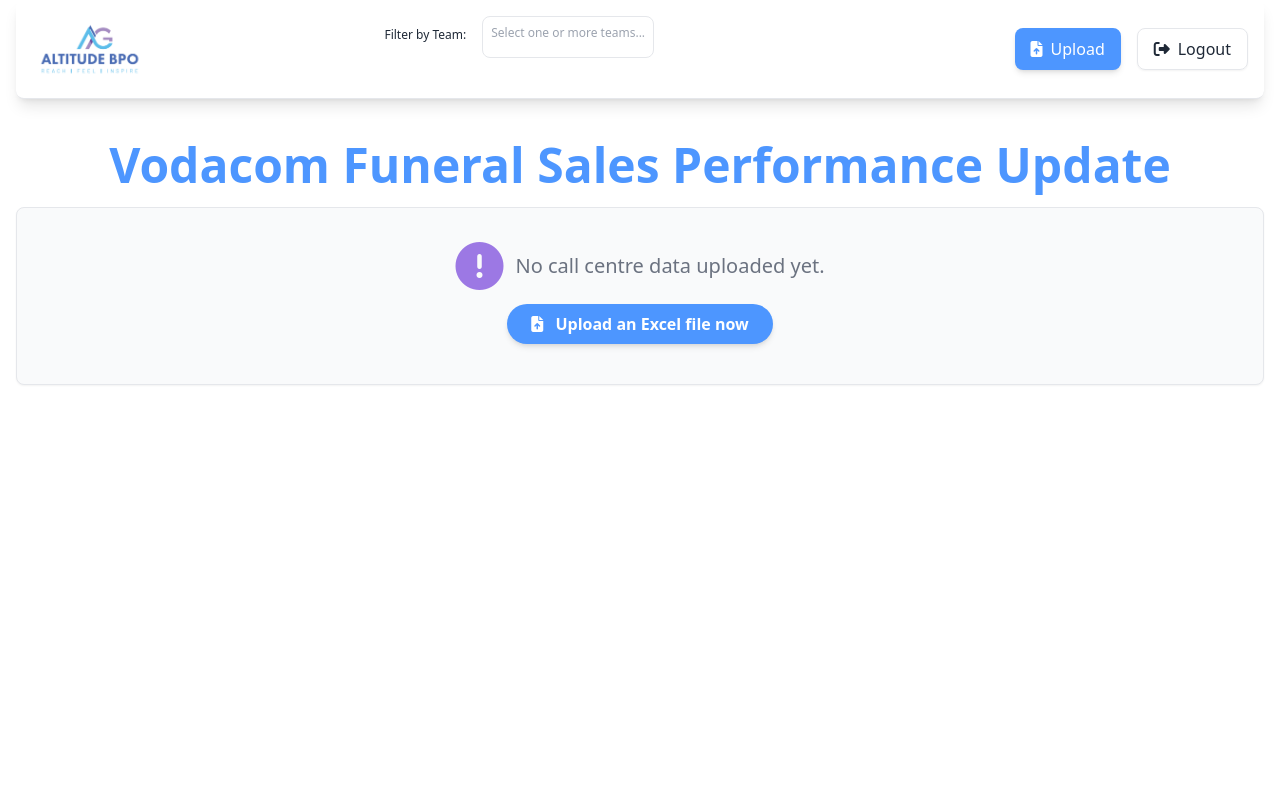
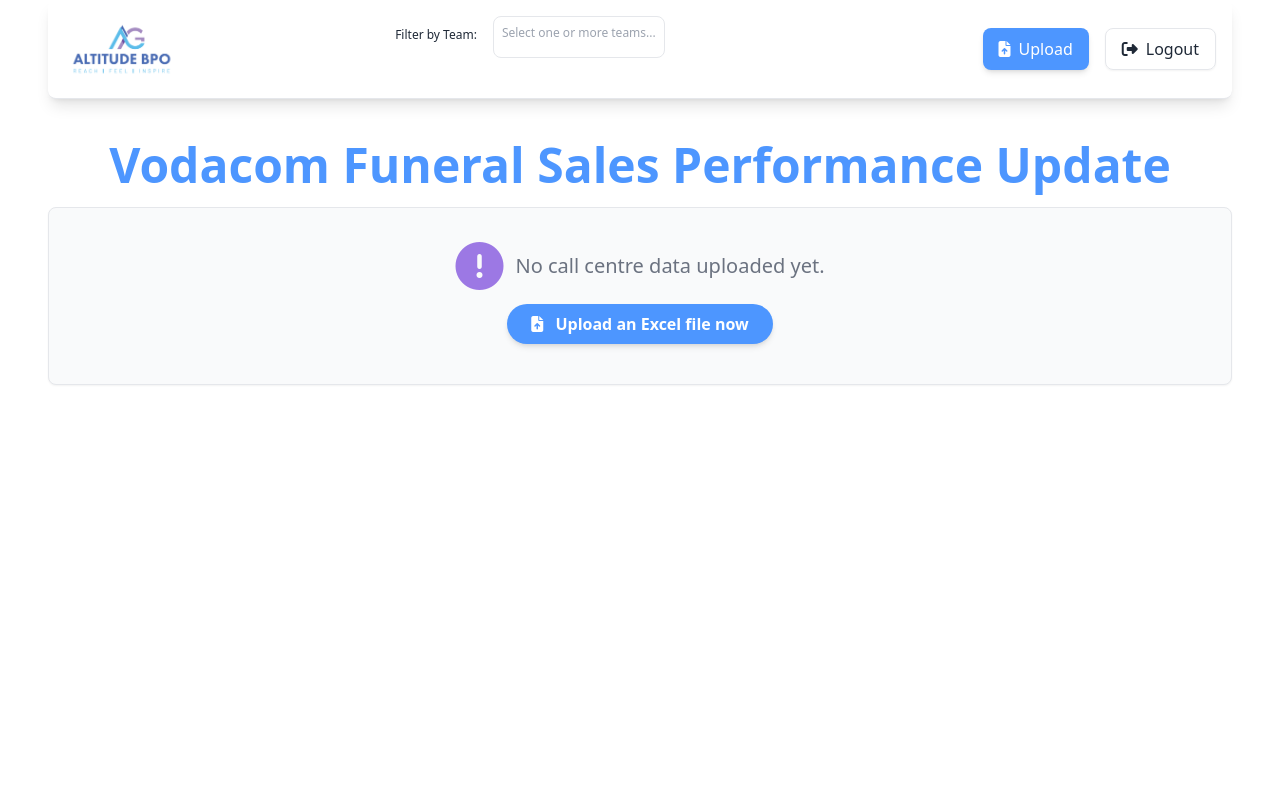
Before and after one commit to samukele-dev/Altitudebpo-online-dashboard, a Flask app: page /dashboard in a window 1280 px wide. Run offline with Flask 3, Linux system fonts and the light colour scheme; the visitor is signed in with stand-in values (Sample User, id 1); some libraries are stand-ins or nearby versions.

Commit message:
refactoring

```diff
--- a/templates/dashboard.html
+++ b/templates/dashboard.html
@@ -58,8 +58,8 @@
         }
 
         body {
-            padding-left: 1rem;
-            padding-right: 1rem;
+            padding-left: 3rem;
+            padding-right: 3rem;
             overflow-x: hidden;
             overflow-y: hidden;
         }
```
